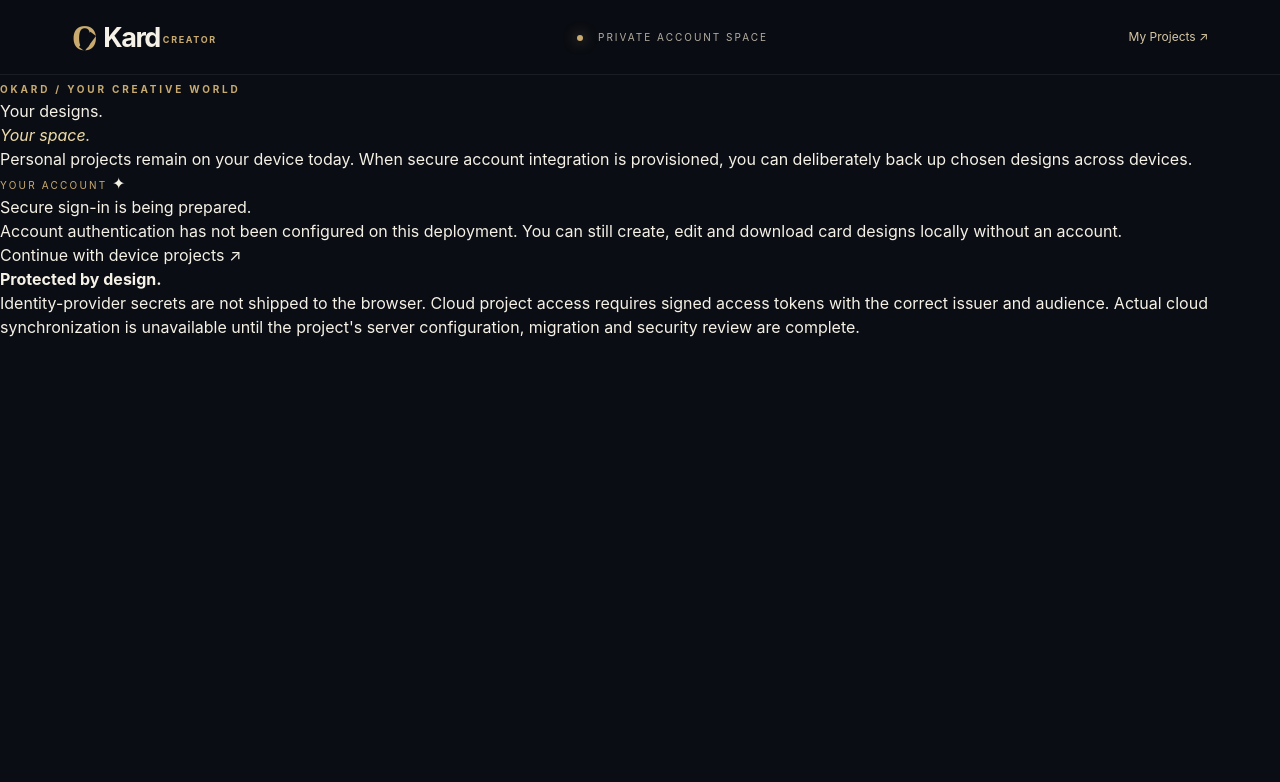
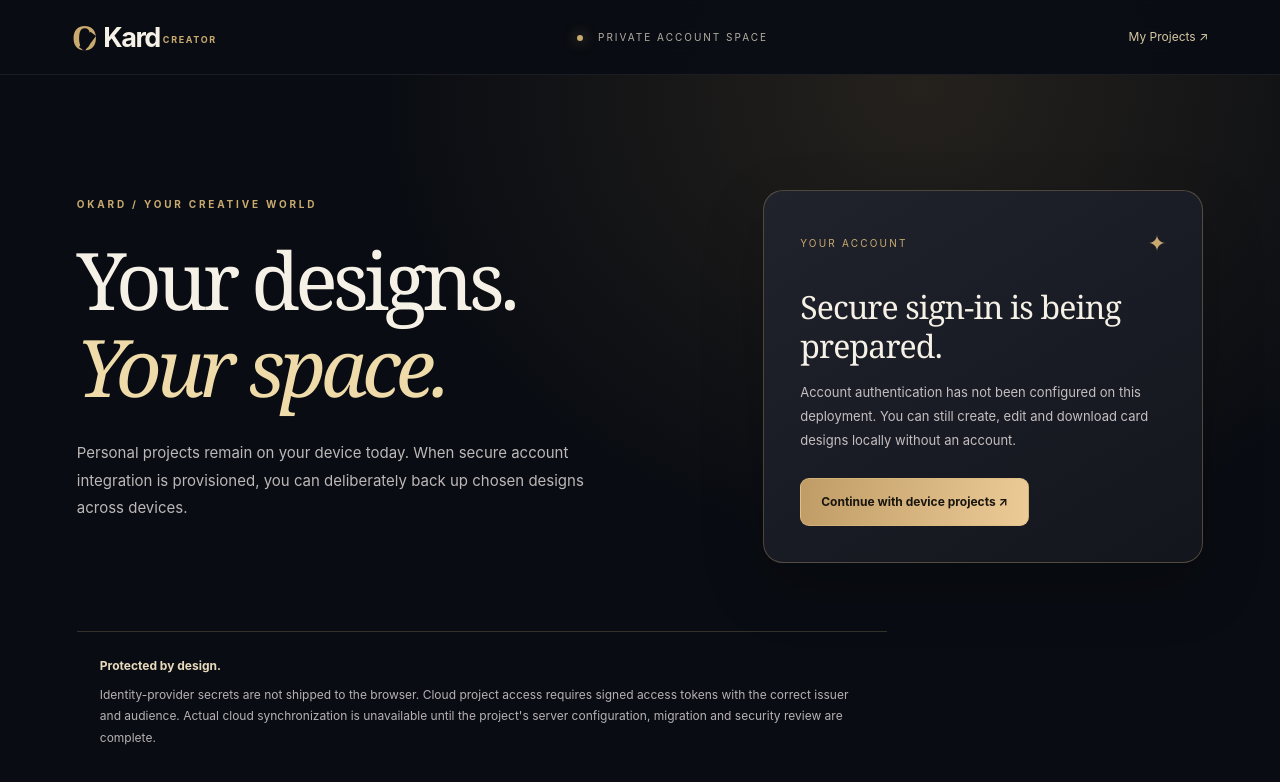
Before and after one commit to prince-web-beb/OKard, a SvelteKit app in the folder apps/web/: page /account in a window 1280 px wide. Shown: the top 782 px of the page. Built offline with nearby package versions, Linux system fonts and the light colour scheme; no server answers.

Commit message:
style(auth): add cinematic Android-first account and manual cloud sync UI with visible conflict state

```diff
--- a/apps/web/src/app.css
+++ b/apps/web/src/app.css
@@ -941,3 +941,147 @@ em { font-weight: 400; color: var(--gold-pale); }
   color:#f1d5a9;background:rgba(202,146,61,.1);
   border-color:rgba(212,164,96,.36);
 }
+
+
+/* Secure account and explicitly user-driven cloud project controls */
+.account-shell {
+  min-height:100svh;background:
+    radial-gradient(ellipse at 72% 10%,rgba(206,164,97,.14),transparent 42%),#090c12;
+}
+.account-main {
+  max-width:1300px;margin:0 auto;
+  display:grid;grid-template-columns:minmax(0,1fr) minmax(320px,440px);
+  gap:clamp(24px,4vw,86px);
+  padding:clamp(53px,9vw,149px) clamp(18px,6vw,110px) 100px;
+}
+.account-intro {max-width:690px;}
+.account-intro h1 {font:400 clamp(58px,6.2vw,93px)/1.1 Georgia,serif;letter-spacing:-.06em;margin:22px 0 28px;}
+.account-intro > p {font-size:15px;line-height:1.85;color:#bdb8b8;max-width:550px;}
+.account-card {
+  min-width:0;border:1px solid rgba(212,183,120,.29);
+  border-radius:20px;padding:clamp(23px,3vw,36px);
+  background:linear-gradient(148deg,#20222c,#14161e);
+  box-shadow:0 24px 64px #0003;
+}
+.account-card-head {display:flex;justify-content:space-between;align-items:center;gap:14px;}
+.account-lock {color:var(--gold);font-size:22px;}
+.account-card h2,.account-card h1 {
+  font:400 clamp(26px,2.5vw,35px)/1.2 Georgia,serif;
+  margin:28px 0 15px;letter-spacing:-.027em;
+}
+.account-card > p {color:#c5bfc0;font-size:13px;line-height:1.85;margin:0 0 26px;}
+.account-card p strong {color:var(--gold-pale);}
+.account-action,.account-logout {
+  display:inline-flex;align-items:center;justify-content:center;
+  border:1px solid rgba(221,188,127,.6);border-radius:9px;
+  min-height:48px;padding:12px 20px;text-align:center;
+  color:#19160f;font-size:12px;font-weight:700;
+  background:linear-gradient(100deg,#bf9c65,#edcb97);
+}
+.account-logout {color:#e5c6bd;background:#212028;border-color:rgba(255,159,159,.3);}
+.account-action:hover,.account-logout:hover:not(:disabled){filter:brightness(1.08);}
+.account-actions {display:flex;flex-wrap:wrap;gap:10px;}
+.account-footnote {
+  grid-column:1/-1;margin-top:17px;padding:23px;
+  border-top:1px solid var(--line);color:#b7b1b4;
+  max-width:810px;font-size:12px;line-height:1.8;
+}
+.account-footnote strong {color:#e7d9bc;}
+.account-footnote p {margin:7px 0 0;}
+.auth-callback-main {
+  min-height:100svh;display:flex;flex-direction:column;
+  gap:75px;align-items:center;justify-content:center;padding:45px 18px;
+  background:#090c12;
+}
+.auth-callback-main .account-card {width:min(100%,580px);}
+.auth-callback-main .account-card > p {margin-bottom:20px;}
+.projects-cloud-section {
+  padding:clamp(24px,3vw,40px);
+  border:1px solid var(--line);border-radius:18px;
+  margin-top:54px;background:linear-gradient(148deg,#151a22,#10141b);
+}
+.projects-cloud-section-heading {
+  display:flex;justify-content:space-between;align-items:flex-start;gap:25px;
+  border-bottom:1px solid var(--line);padding-bottom:26px;
+}
+.projects-cloud-section-heading h2 {
+  font:400 clamp(32px,3.5vw,56px)/1.13 Georgia,serif;
+  letter-spacing:-.04em;margin:12px 0 18px;
+}
+.projects-cloud-section-heading p {
+  color:#b9b4b5;font-size:13px;line-height:1.7;
+  max-width:670px;margin:0;
+}
+.projects-cloud-account {
+  flex:0 0 auto;color:var(--gold-pale);
+  font-weight:650;font-size:12px;min-height:44px;padding:13px 15px;
+  background:#1c222a;border:1px solid rgba(227,191,121,.36);
+  border-radius:8px;
+}
+.projects-cloud-account:hover {background:#272e37;}
+.projects-cloud-empty {
+  margin-top:25px;max-width:700px;
+  border:1px dashed rgba(222,184,113,.3);
+  background:rgba(206,171,104,.04);
+  border-radius:12px;padding:26px;
+}
+.projects-cloud-empty h3 {font:400 26px Georgia,serif;margin:0 0 13px;}
+.projects-cloud-empty p {color:#bdb4b1;font-size:12px;line-height:1.8;margin:0 0 13px;}
+.projects-cloud-empty a {color:var(--gold-pale);font-size:12px;min-height:44px;display:inline-flex;align-items:center;}
+.projects-cloud-toolbar {
+  display:flex;align-items:center;justify-content:space-between;
+  flex-wrap:wrap;gap:17px;padding:22px 0;
+}
+.projects-cloud-toolbar p {font-size:12px;color:#bfbbb7;margin:0;}
+.projects-cloud-toolbar button,.projects-cloud-item button,.projects-cloud-backup {
+  min-height:46px;border:1px solid rgba(218,177,106,.55);
+  color:#f1d7aa;background:rgba(213,175,112,.11);
+  border-radius:8px;font-size:12px;padding:11px 16px;
+}
+.projects-cloud-toolbar button:hover:not(:disabled),
+.projects-cloud-item button:hover:not(:disabled),
+.projects-cloud-backup:hover:not(:disabled) {
+  background:rgba(221,185,119,.22);
+}
+.projects-cloud-backup {width:100%;font-weight:650;margin:0;}
+.projects-cloud-list {display:grid;gap:9px;}
+.projects-cloud-list-head {
+  display:flex;justify-content:space-between;gap:14px;
+  padding:10px 3px;color:#b7b3b5;font-size:10px;letter-spacing:.05em;
+}
+.projects-cloud-item {
+  display:flex;align-items:center;justify-content:space-between;
+  flex-wrap:wrap;gap:16px;padding:17px;
+  border:1px solid rgba(255,255,255,.12);
+  border-radius:11px;background:#1c222b;
+}
+.projects-cloud-item > div {display:grid;gap:8px;min-width:0;}
+.projects-cloud-item strong {font-size:13px;font-weight:650;color:#ede5da;overflow-wrap:anywhere;}
+.projects-cloud-item span {color:#a8a9b1;font-size:11px;}
+.projects-cloud-conflict {
+  padding:21px;border:1px solid rgba(230,157,70,.53);
+  background:rgba(224,154,65,.1);border-radius:12px;margin:10px 0 20px;
+}
+.projects-cloud-conflict h3 {font:400 23px Georgia,serif;margin:0 0 13px;}
+.projects-cloud-conflict p {color:#ebd6b8;font-size:12px;line-height:1.75;}
+.projects-cloud-conflict > div {display:flex;gap:10px;flex-wrap:wrap;margin-top:16px;}
+.projects-cloud-conflict button {
+  min-height:45px;border-radius:7px;border:1px solid rgba(219,169,93,.65);
+  background:#29251f;color:#f9d6a5;padding:10px 14px;font-size:12px;
+}
+.projects-cloud-conflict button:first-child{background:#a8773e;color:#18130e;}
+@media (max-width:800px) {
+  .account-main{grid-template-columns:1fr;gap:28px;}
+  .account-intro h1{font-size:clamp(55px,9vw,80px);}
+  .projects-cloud-section-heading{display:grid;gap:16px;}
+  .projects-cloud-account{justify-self:start;}
+}
+@media (max-width:500px) {
+  .account-main {padding-inline:16px;padding-top:67px;}
+  .account-intro h1{font-size:clamp(53px,13vw,68px);}
+  .projects-cloud-section{padding:20px 15px;margin-top:36px;}
+  .projects-cloud-list-head span:last-child{display:none;}
+  .projects-cloud-item{display:grid;}
+  .projects-cloud-item button{width:100%;}
+  .projects-cloud-conflict > div{display:grid;}
+}
```
